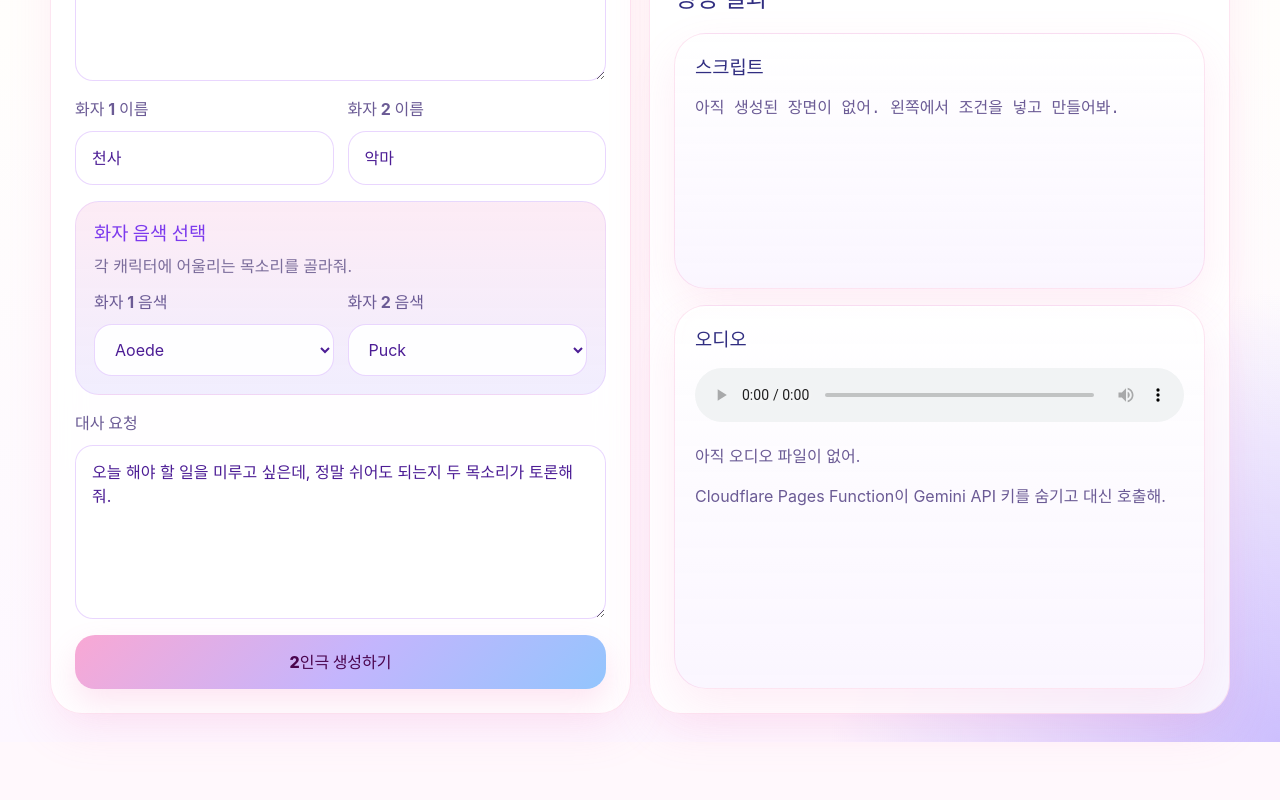
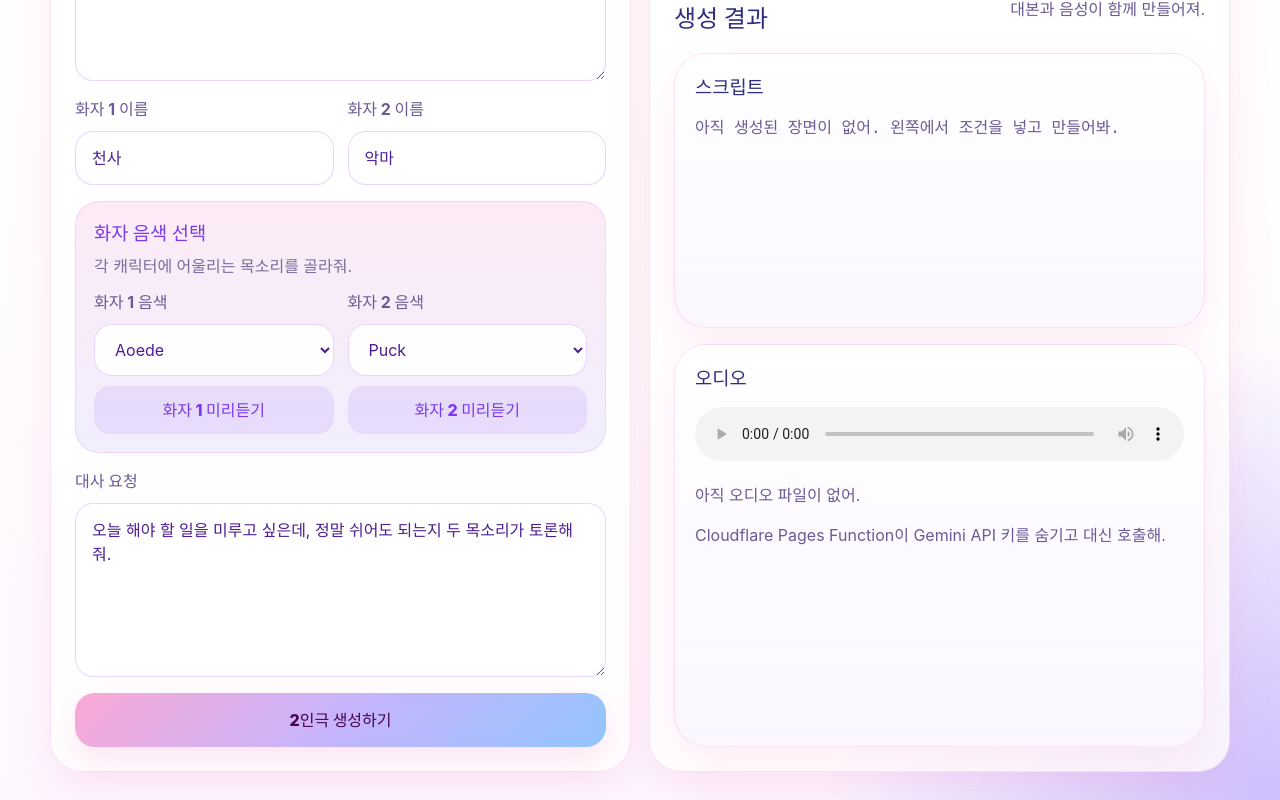
Before and after one commit to qutechoi/0416_ai-two-drama, a React (Vite) app: page / in a window 1280 px wide. Shown: the part 623-1423 px from the top of the page. Before the commit the page ends 1365 px from the top, so only its background shows below. Built offline with nearby package versions, Linux system fonts and the light colour scheme.

Commit message:
feat: add per-speaker voice preview

```diff
--- a/src/App.css
+++ b/src/App.css
@@ -252,6 +252,38 @@ textarea::placeholder {
   color: #7b6d9b;
 }
 
+.voice-select-group {
+  display: grid;
+  gap: 10px;
+}
+
+.preview-button {
+  border: 0;
+  border-radius: 16px;
+  padding: 12px 14px;
+  background: rgba(124, 58, 237, 0.1);
+  color: #7c3aed;
+  font-weight: 800;
+  cursor: pointer;
+}
+
+.preview-button:disabled {
+  opacity: 0.6;
+  cursor: wait;
+}
+
+.sr-only {
+  position: absolute;
+  width: 1px;
+  height: 1px;
+  padding: 0;
+  margin: -1px;
+  overflow: hidden;
+  clip: rect(0, 0, 0, 0);
+  white-space: nowrap;
+  border: 0;
+}
+
 .audio-player {
   width: 100%;
   margin-top: 14px;
--- a/src/App.jsx
+++ b/src/App.jsx
@@ -44,6 +44,7 @@ const voiceOptions = [
 
 function App() {
   const audioRef = useRef(null)
+  const previewAudioRef = useRef(null)
   const [presetId, setPresetId] = useState(presets[0].id)
   const selectedPreset = useMemo(() => presets.find((preset) => preset.id === presetId) || presets[0], [presetId])
 
@@ -60,9 +61,11 @@ function App() {
 
   const [status, setStatus] = useState('아직 장면을 생성하지 않았어.')
   const [loading, setLoading] = useState(false)
+  const [previewLoading, setPreviewLoading] = useState('')
   const [script, setScript] = useState('')
   const [audioUrl, setAudioUrl] = useState('')
   const [audioMimeType, setAudioMimeType] = useState('audio/wav')
+  const [previewAudioUrl, setPreviewAudioUrl] = useState('')
   const [error, setError] = useState('')
 
   const applyPreset = (preset) => {
@@ -81,6 +84,59 @@ function App() {
 
   const handleChange = (key, value) => {
     setForm((prev) => ({ ...prev, [key]: value }))
+  }
+
+  const decodeAudioToBlobUrl = (audioBase64, mimeType = 'audio/wav') => {
+    const binary = Uint8Array.from(atob(audioBase64), (char) => char.charCodeAt(0))
+    const blob = new Blob([binary], { type: mimeType })
+    return URL.createObjectURL(blob)
+  }
+
+  const handlePreview = async (speakerKey) => {
+    const isSpeakerOne = speakerKey === 'speaker1'
+    const speakerName = isSpeakerOne ? form.speaker1 : form.speaker2
+    const voiceName = isSpeakerOne ? form.speaker1Voice : form.speaker2Voice
+
+    setPreviewLoading(speakerKey)
+    setError('')
+
+    if (previewAudioUrl) {
+      URL.revokeObjectURL(previewAudioUrl)
+      setPreviewAudioUrl('')
+    }
+
+    try {
+      const response = await fetch('/api/generate-drama', {
+        method: 'POST',
+        headers: { 'Content-Type': 'application/json' },
+        body: JSON.stringify({
+          mode: 'preview',
+          speakerName,
+          voiceName,
+          text: `${speakerName || '화자'}입니다. 안녕하세요.`,
+        }),
+      })
+
+      const data = await response.json()
+
+      if (!response.ok) {
+        throw new Error(data.error || '음색 미리듣기에 실패했어.')
+      }
+
+      const url = decodeAudioToBlobUrl(data.audioBase64, data.mimeType || 'audio/wav')
+      setPreviewAudioUrl(url)
+
+      window.setTimeout(() => {
+        if (previewAudioRef.current) {
+          previewAudioRef.current.src = url
+          previewAudioRef.current.play().catch(() => {})
+        }
+      }, 0)
+    } catch (err) {
+      setError(err.message)
+    } finally {
+      setPreviewLoading('')
+    }
   }
 
   const handleSubmit = async (event) => {
@@ -114,20 +170,8 @@ function App() {
         throw new Error('오디오 데이터가 비어 있어.')
       }
 
-      let binary
-      try {
-        binary = Uint8Array.from(atob(data.audioBase64), (char) => char.charCodeAt(0))
-      } catch {
-        throw new Error('오디오 base64 디코딩에 실패했어.')
-      }
-
-      if (!binary.length) {
-        throw new Error('오디오 바이트 길이가 0이야.')
-      }
-
       const resolvedMimeType = data.mimeType || 'audio/wav'
-      const blob = new Blob([binary], { type: resolvedMimeType })
-      const url = URL.createObjectURL(blob)
+      const url = decodeAudioToBlobUrl(data.audioBase64, resolvedMimeType)
 
       setAudioMimeType(resolvedMimeType)
       setAudioUrl(url)
@@ -214,6 +258,7 @@ function App() {
             </div>
 
             <div className="field-grid two-up">
+              <div className="voice-select-group">
                 <label>
                   <span>화자 1 음색</span>
                   <select value={form.speaker1Voice} onChange={(event) => handleChange('speaker1Voice', event.target.value)}>
@@ -224,6 +269,17 @@ function App() {
                     ))}
                   </select>
                 </label>
+                <button
+                  type="button"
+                  className="preview-button"
+                  onClick={() => handlePreview('speaker1')}
+                  disabled={previewLoading === 'speaker1'}
+                >
+                  {previewLoading === 'speaker1' ? '재생 중...' : '화자 1 미리듣기'}
+                </button>
+              </div>
+
+              <div className="voice-select-group">
                 <label>
                   <span>화자 2 음색</span>
                   <select value={form.speaker2Voice} onChange={(event) => handleChange('speaker2Voice', event.target.value)}>
@@ -234,7 +290,18 @@ function App() {
                     ))}
                   </select>
                 </label>
+                <button
+                  type="button"
+                  className="preview-button"
+                  onClick={() => handlePreview('speaker2')}
+                  disabled={previewLoading === 'speaker2'}
+                >
+                  {previewLoading === 'speaker2' ? '재생 중...' : '화자 2 미리듣기'}
+                </button>
               </div>
+            </div>
+
+            <audio ref={previewAudioRef} className="sr-only" />
           </section>
 
           <label>
```
Also changed, not shown: 1 other file (tests, documents, lock files or other folders). Lines whose indentation alone changed are shown as unchanged.
